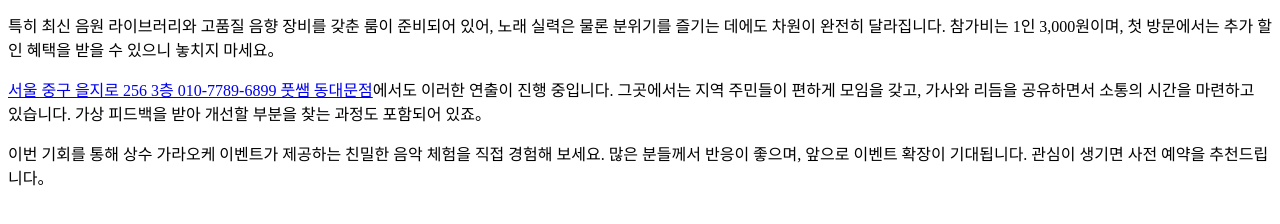
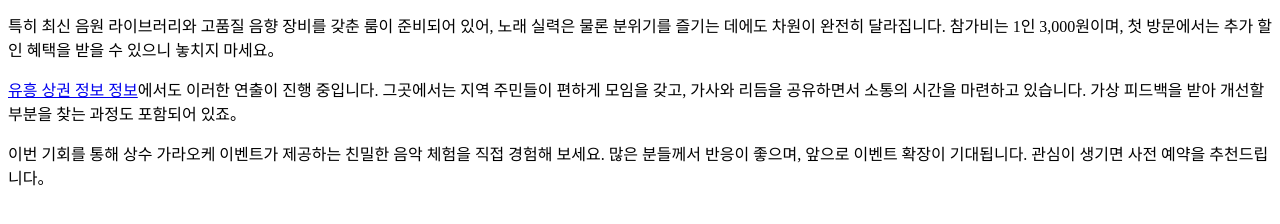
Before and after one commit to dydrkrtks7-cmd/bp-t3b02-ss-karaoke-evt, a plain HTML site: page posts/gemini-coverage-20260707-0361.html in a window 1280 px wide. Shown: the part 126-350 px from the top of the page. Drawn offline with Linux system fonts and the light colour scheme.

Commit message:
deploy: garbage-free snapshot 2026-07-27T00:32:10.329Z

```diff
--- a/posts/gemini-coverage-20260707-0361.html
+++ b/posts/gemini-coverage-20260707-0361.html
@@ -12,7 +12,7 @@
     <h1>상수 가라오케 이벤트, 음악과 함께 즐기는 특별한 밤</h1>
     <p>상수 가라오케 이벤트는 이번 주부터 새로 열리는 사적인 공간에서 음악을 즐길 수 있는 기회를 제공합니다. 매주마다 선별된 곡들과 함께 감정이입이 쉬운 무대를 통해 참가자들이 일상의 스트레스를 날려버릴 수 있습니다. 누구나 초대되었으며, 현장에서는 간단한 음료와 간식이 제공됩니다。</p>
     <p>특히 최신 음원 라이브러리와 고품질 음향 장비를 갖춘 룸이 준비되어 있어, 노래 실력은 물론 분위기를 즐기는 데에도 차원이 완전히 달라집니다. 참가비는 1인 3,000원이며, 첫 방문에서는 추가 할인 혜택을 받을 수 있으니 놓치지 마세요。</p>
-    <p><a class="anchor-link" href="https://euljiro-body-care.mapo-room-guide.xyz/" data-bpaas-link-target="t1-campaign-mqw1w2qy-5klg">서울 중구 을지로 256 3층 010-7789-6899 풋쌤 동대문점</a>에서도 이러한 연출이 진행 중입니다. 그곳에서는 지역 주민들이 편하게 모임을 갖고, 가사와 리듬을 공유하면서 소통의 시간을 마련하고 있습니다. 가상 피드백을 받아 개선할 부분을 찾는 과정도 포함되어 있죠。</p>
+    <p><a class="anchor-link" href="https://tipdesk.site/posts/guide-005-4j83s2.html" data-bpaas-link-target="t1-campaign-mqw1w2qy-5klg">유흥 상권 정보 정보</a>에서도 이러한 연출이 진행 중입니다. 그곳에서는 지역 주민들이 편하게 모임을 갖고, 가사와 리듬을 공유하면서 소통의 시간을 마련하고 있습니다. 가상 피드백을 받아 개선할 부분을 찾는 과정도 포함되어 있죠。</p>
     <p>이번 기회를 통해 상수 가라오케 이벤트가 제공하는 친밀한 음악 체험을 직접 경험해 보세요. 많은 분들께서 반응이 좋으며, 앞으로 이벤트 확장이 기대됩니다. 관심이 생기면 사전 예약을 추천드립니다。</p>
   </article>
 </body>
```
